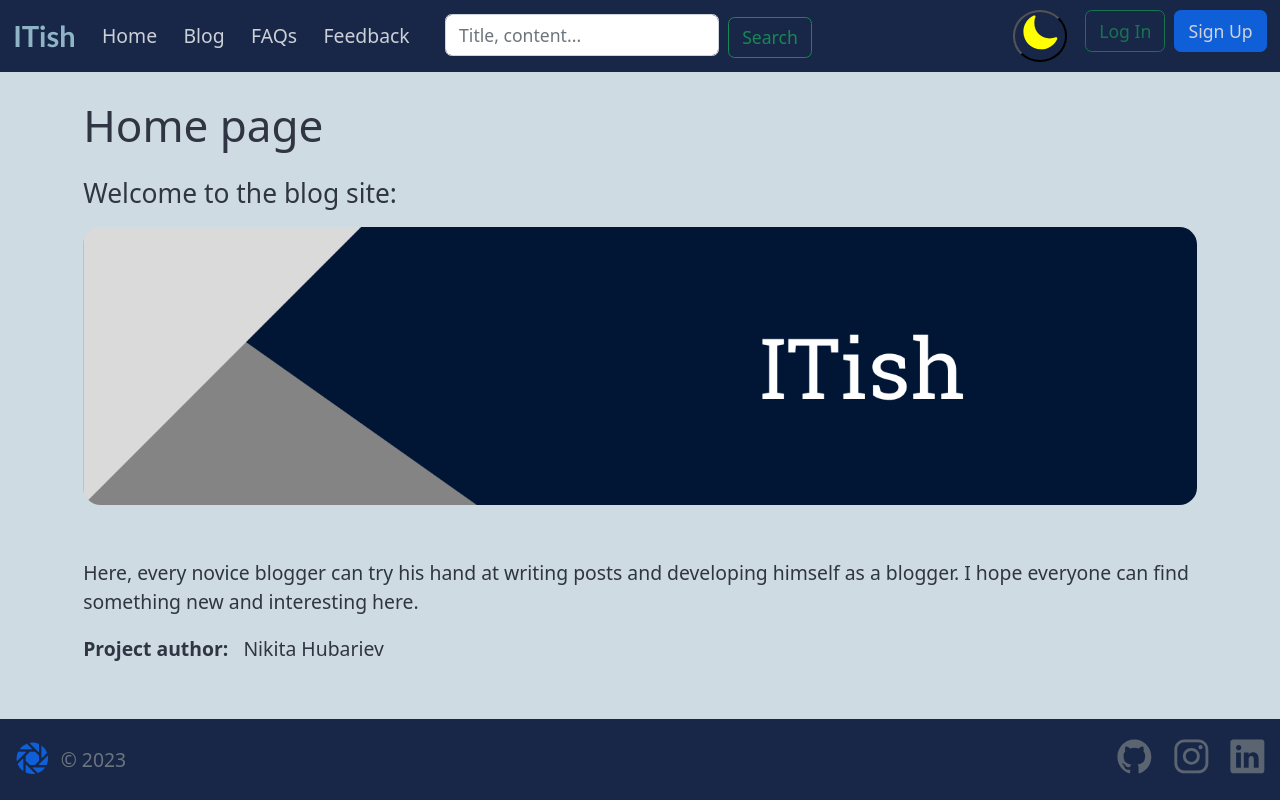
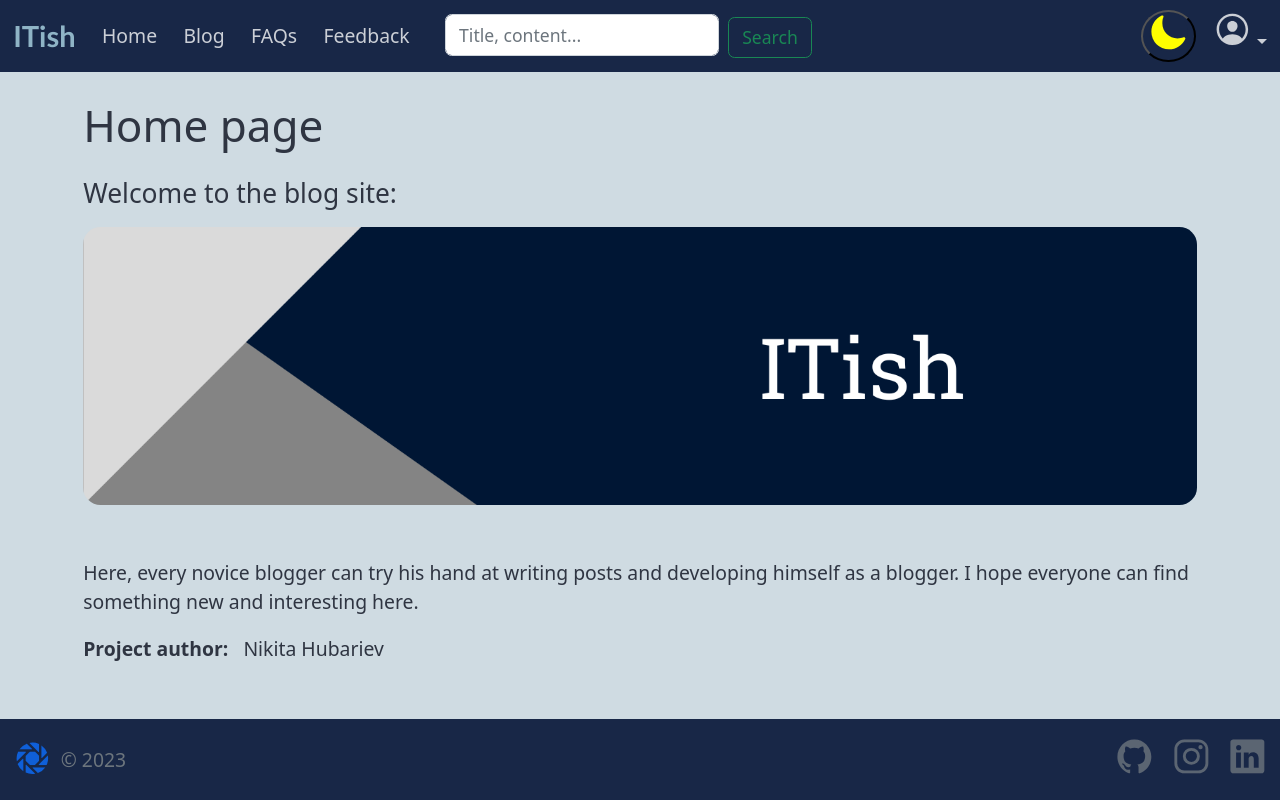
Before and after one commit to Gubchik123/ITishAPI-frontend, a Vue app: page / in a window 1280 px wide. Built offline with nearby package versions, Linux system fonts and the light colour scheme; sample sign-in values are in the browser's storage; the HTML template or start-up script is replaced by a standard one.

Commit message:
Move the Header component from the App.vue into the BaseLayout.vue
for rerendering header

```diff
--- a/src/App.vue
+++ b/src/App.vue
@@ -1,6 +1,6 @@
 <template>
     <div class="wrapper d-flex flex-column min-vh-100">
-        <Header />
+        <!-- Header component in the views/BaseLayout.vue -->
         <router-view />
         <go-to-top-button />
         <Footer />
@@ -8,12 +8,11 @@
 </template>
 
 <script>
-import Header from "./components/Header.vue";
 import GoToTopButton from "./components/buttons/GoToTopButton.vue";
 import Footer from "./components/Footer.vue";
 
 export default {
 	name: "App",
-    components: { Header, GoToTopButton, Footer }
+    components: { GoToTopButton, Footer }
 };
 </script>
--- a/src/views/BaseLayout.vue
+++ b/src/views/BaseLayout.vue
@@ -1,4 +1,6 @@
 <template>
+    <Header @logout="logout" :is_user_authenticated="is_user_authenticated" />
+
 	<main class="my-4">
 		<div class="container">
 			<div class="row">
@@ -18,12 +20,31 @@
 </template>
 
 <script>
+import Header from "../components/Header.vue";
+
 export default {
     name: "BaseLayout",
+    components: { Header },
     props: {
         title: { type: String, required: true },
         content_title: { type: String, required: true }
     },
-    mounted() { document.title = `${this.title} | ITishAPI`; }
+    data() {
+        return { is_user_authenticated: false, };
+    },
+    beforeMount() {
+        this.update_is_user_authenticated();
+    },
+    mounted() { document.title = `${this.title} | ITishAPI`; },
+    methods: {
+        logout() {
+            localStorage.removeItem("user_id");
+            localStorage.removeItem("access_token");
+            this.update_is_user_authenticated();
+        },
+        update_is_user_authenticated() {
+            this.is_user_authenticated = localStorage.getItem("access_token") ? true : false;
+        }
+    },
 };
 </script>
```
